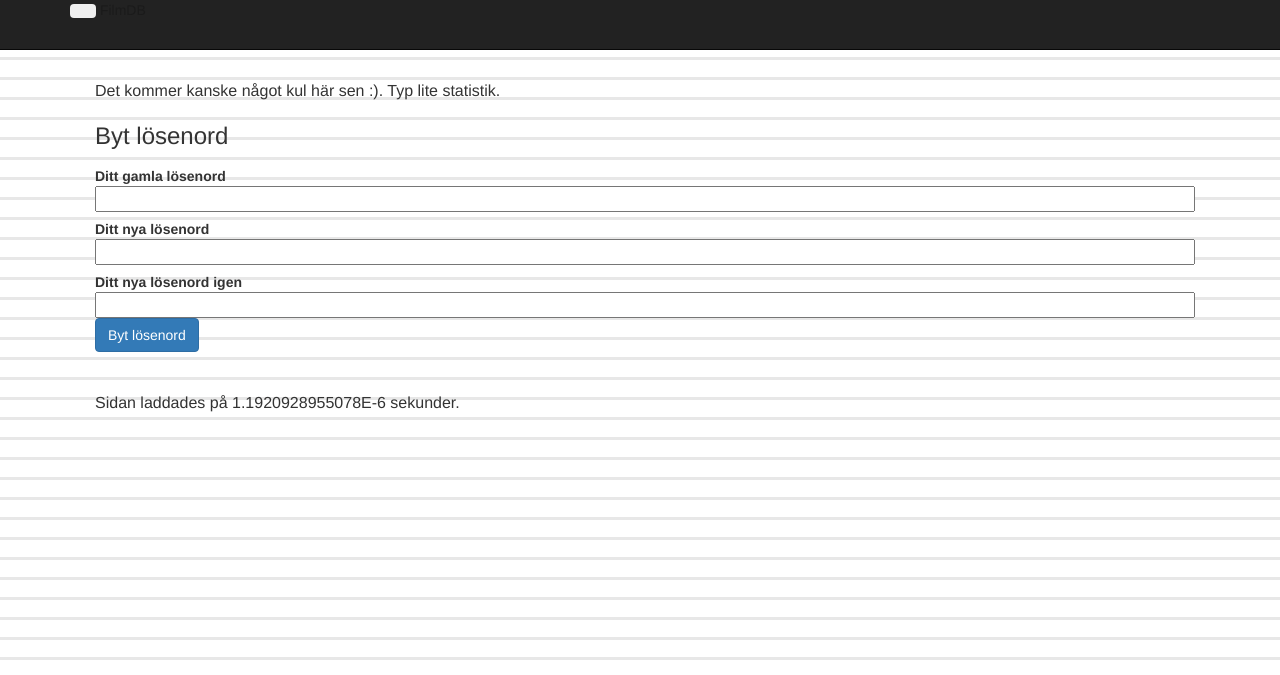
After one commit to Groggy1/PHP-movie-database, a PHP site: page /user.php in a window 1280 px wide. The commit adds this page. Shown: the top 675 px of the page. Run offline with PHP 8.4, Linux system fonts and the light colour scheme; the visitor is signed in with stand-in values (Sample User, id 1); some libraries are stand-ins or nearby versions.

Commit message:
Added possibility to change password
Still not tested on production server

```diff
--- a/class/Login.php
+++ b/class/Login.php
@@ -32,6 +32,9 @@ class Login {
 			$this -> doLogout();
 		} elseif (!empty($_SESSION['user_name']) && ($_SESSION['user_logged_in'] == 1) && ($_SESSION['site'] == "filmDB")) {
 			$this -> loginWithSessionData();
+			if (isset($_POST['user_change_password'])) {
+				$this -> editUserPassword();
+			}
 		} elseif (isset($_POST['login'])) {
 			$this -> loginWithPostData();
 		}
@@ -44,14 +47,44 @@ class Login {
 		$this -> messages[] = "Du har blivit utloggad";
 	}
 
+	private function editUserPassword() {
+		if (empty($_POST['user_password_old']) || empty($_POST['user_password_new']) || empty($_POST['user_password_new_repeat'])) {
+			$this -> errors[] = "Minst ett fält var tomt!";
+		} elseif ($_POST['user_password_new'] !== $_POST['user_password_new_repeat']) {
+			$this -> errors[] = "Det nya lösenordet och det repeterade är inte samma";
+		} elseif (strlen($_POST['user_password_new']) < 6) {
+			$this -> errors[] = "Lösenordet måste vara minst sex tecken långt";
+		} elseif (!empty($_POST['user_password_old']) && !empty($_POST['user_password_new']) && !empty($_POST['user_password_new_repeat']) && ($_POST['user_password_new'] === $_POST['user_password_new_repeat'])) {
+			//Check if provided password is correct
+			$sql = "SELECT password FROM users
+					WHERE id = :id";
+			$param = array(':id' => $_SESSION['user_id']);
+			$checklogin = $this -> db -> select_query($sql, $param);
+			echo '<pre>';
+			var_dump($checklogin);
+			echo '</pre>';
+			if (sizeof($checklogin) == 1 && crypt($_POST['user_password_old'], $checklogin[0]['password']) == $checklogin[0]['password']) {
+				$this -> user_password_hash = crypt($_POST['user_password_new']);
+				$sql = "UPDATE users SET password = :password WHERE id = :id";
+				echo $this -> user_password_hash . ' $this -> user_password_hash <br>'.$sql.' SQL <br>';
+				$param = array(':id' => $_SESSION['user_id'], ':password' => $this -> user_password_hash);
+				echo '<pre>';
+				var_dump($param);
+				echo '</pre>';
+				$this -> db -> select_query($sql, $param);
+				$this -> messages[] = "Lösenordet byttes!";
+			}
+		}
+	}
+
 	private function loginWithPostData() {
 		// if POST data (from login form) contains non-empty user_name and non-empty user_password
 		if (!empty($_POST['username']) && !empty($_POST['password'])) {
 			$sql = "SELECT id, name, password FROM users
 					WHERE BINARY name = :name";
 			$param = array(':name' => $_POST['username']);
-			$checklogin = $this -> db -> select_query($sql,$param);
-			if(sizeof($checklogin) == 1 && crypt($_POST['password'],$checklogin[0]['password']) == $checklogin[0]['password']):
+			$checklogin = $this -> db -> select_query($sql, $param);
+			if (sizeof($checklogin) == 1 && crypt($_POST['password'], $checklogin[0]['password']) == $checklogin[0]['password']) :
 				$_SESSION['user_id'] = $checklogin[0]['id'];
 				$_SESSION['user_name'] = $checklogin[0]['name'];
 				$_SESSION['user_logged_in'] = 1;
@@ -59,8 +92,8 @@ class Login {
 
 				$this -> user_id = $checklogin[0]['id'];
 				$this -> user_is_logged_in = true;
-			else:
-				$this->errors[] = "Fel användarnamn eller lösenord";
+			else :
+				$this -> errors[] = "Fel användarnamn eller lösenord";
 			endif;
 		} else {
 			$this -> errors[] = "Användarnamn och/eller lösenord saknas";
--- a/template/header.php
+++ b/template/header.php
@@ -79,6 +79,15 @@
 							">
 							<a href="stats.php">Statistik</a>
 							</li>
+							<li class="
+							<?php
+							if ($filname == "user.php") {
+								echo 'active';
+							}
+							?>
+							">
+							<a href="user.php">Inställningar</a>
+							</li>
 							<li>
 							<a href="<?php echo $filname.'?logout'; ?>">Logga ut</a>
 							</li>
--- /dev/null
+++ b/user.php
@@ -0,0 +1,14 @@
+<?php
+$starting_time_measure = MICROTIME(TRUE);
+require_once 'class/database.php';
+require_once 'class/Login.php';
+$db = new Database();
+
+$login = new Login($db);
+
+if ($login -> isUserLoggedIn() == false) {
+	$title = "Logga in";
+	require_once 'views/login.php';
+} else {
+	require_once 'views/user.php';
+}
--- /dev/null
+++ b/views/user.php
@@ -0,0 +1,59 @@
+<?php
+$sitetitle = "Användar alternativ";
+require_once 'template/header.php';
+?>
+<div class="hero-unit">
+	<div class="row-fluid">
+		<div class="span6">
+			<p>Det kommer kanske något kul här sen :). Typ lite statistik.</p>
+		</div>
+		<div class="span6">
+			<form class="form-horizontal" name="user_edit_password" action="user.php" method="post">
+				<div class="control-group">
+					<div class="controls">
+						<h3>Byt lösenord</h3>
+					</div>
+				</div>
+				<?php
+				if (sizeof($login -> errors) > 0 || sizeof($login -> messages) > 0) {
+					echo '<hr><ul>';
+					foreach ($login -> errors as $value) {
+						echo '<li><p style="color:red;">' . $value . '</p></li>';
+					}
+					foreach ($login -> messages as $value) {
+						echo '<li><p style="color:green;">' . $value . '</p></li>';
+					}
+					echo '</ul><hr>';
+				}
+				?>
+				<div class="control-group">
+					<label class="control-label" for="edit_input_password_old">Ditt gamla lösenord</label>
+					<div class="controls">
+						<input type="password" name="user_password_old" autocomplete="off" />
+					</div>
+				</div>
+				<div class="control-group">
+					<label class="control-label" for="edit_input_password_new">Ditt nya lösenord</label>
+					<div class="controls">
+						<input type="password" name="user_password_new" autocomplete="off" />
+					</div>
+				</div>
+				<div class="control-group">
+					<label class="control-label" for="edit_input_password_new_repead">Ditt nya lösenord igen</label>
+					<div class="controls">
+						<input type="password" name="user_password_new_repeat" autocomplete="off" />
+					</div>
+				</div>
+				<div class="control-group">
+					<div class="controls">
+						<button class="btn btn-primary" type="submit" name="user_change_password">
+							Byt lösenord
+						</button>
+					</div>
+				</div>
+			</form>
+		</div>
+	</div>
+</div>
+<?php
+require_once 'template/footer.php';
```
